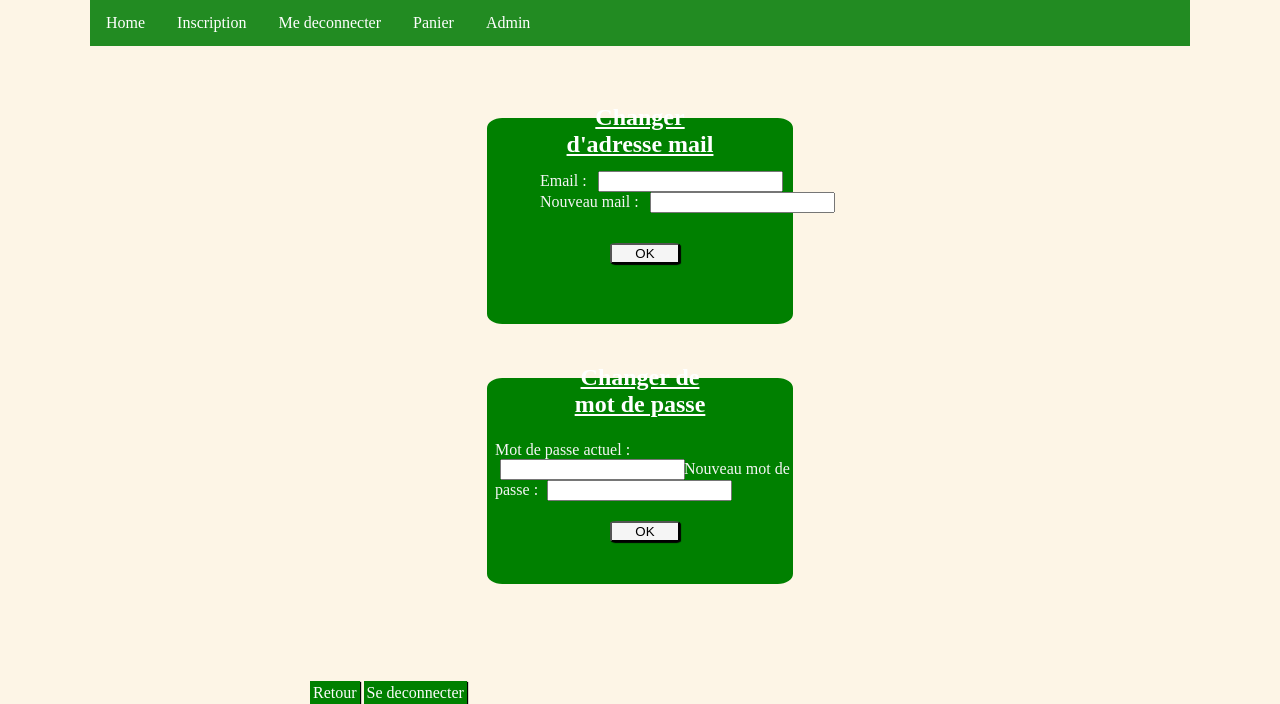
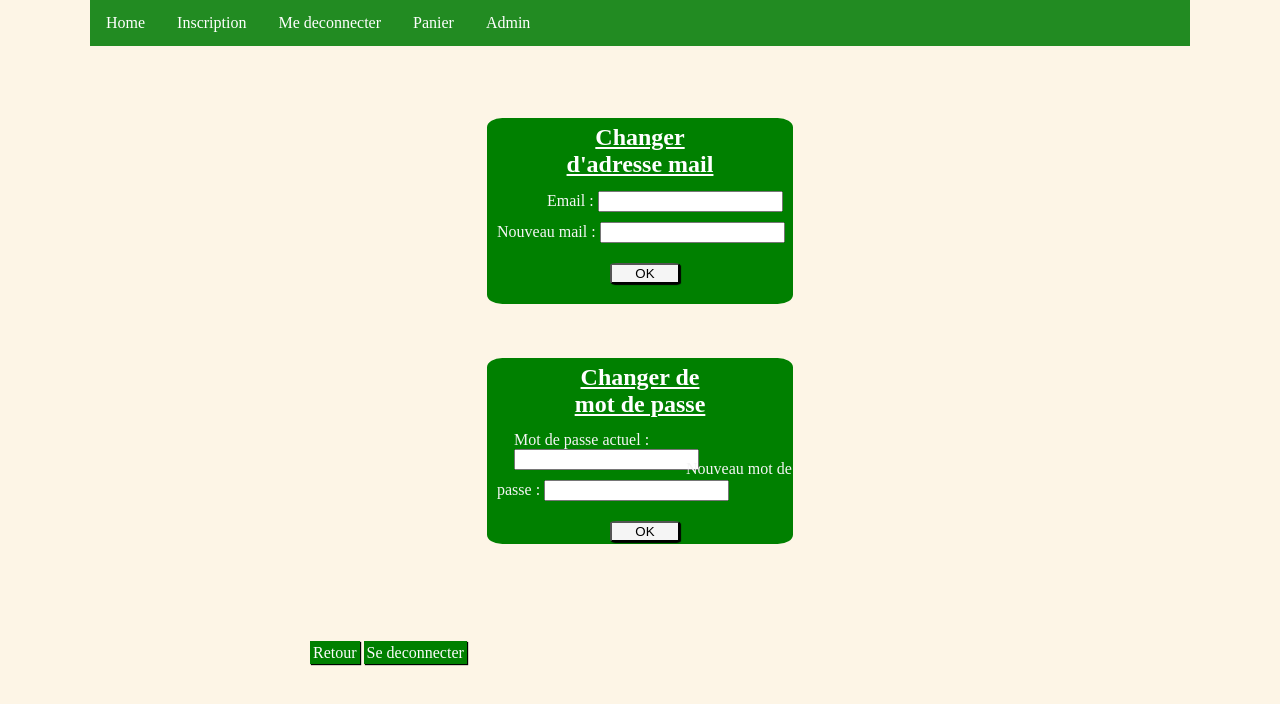
Before and after one commit to Failte21/rush000, a PHP site: page /user_management.php in a window 1280 px wide. Shown: the part 96-800 px from the top of the page. Run offline with PHP 8.4, Linux system fonts and the light colour scheme; the visitor is signed in with stand-in values (Sample User, id 1).

Commit message:
user_management.css

```diff
--- /dev/null
+++ b/dir-css/user_management.css
@@ -0,0 +1,93 @@
+form
+{
+	color: #F5F5F5;
+	position: relative;
+	margin: auto;
+	border: solid;
+	border-color: green;
+	border-radius: 5%;
+	width: 300px;
+	height: 180px;
+	background-color: green;
+}
+
+#title
+{
+	position: relative;
+	z-index: 10;
+	width: 160px;
+	font-size: x-large;
+	text-align: center;
+	margin: auto;
+	top: 60px;
+	color: white;
+	text-decoration: underline;
+}
+
+#retour
+{
+	text-decoration: none;
+	color: rgb(252, 252, 252);
+	position: relative;
+	border-style: solid;
+	text-align: center;
+	top: 100px;
+	right: -220px;
+	border-color: green;
+	background-color: green;
+	box-shadow: 1px 1px 1px #000000;
+}
+
+#submit
+{
+	border-radius: 10%;
+	background-color: #F5F5F5;
+	box-shadow: 1px 1px 1px #000000;
+	position: relative;
+	top: 100px;
+	width: 70px;
+	left: 120px;
+}
+
+#mail
+{
+	position: relative;
+	top: 70px;
+	left: 57px;
+}
+
+#newmail
+{
+	position: relative;
+	top: 80px;
+	left: 7px;
+}
+
+#passwd
+{
+	position: relative;
+	top: 70px;
+	left: 24px;
+}
+
+#newpasswd
+{
+	position: relative;
+	top: 80px;
+	left: 7px;
+}
+
+
+#submit:hover
+{
+	color: #F5F5F5;
+	background-color: green;
+	border-color: green;
+}
+
+#retour:hover
+{
+	background-color: rgb(245, 62, 62);
+	border-color: rgb(245, 62, 62);
+	color: #F5F5F5;
+}
--- a/user_management.php
+++ b/user_management.php
@@ -4,19 +4,19 @@
 <head>
 	<meta charset="UTF-8">
 	<title></title>
-	<link rel="stylesheet" type="text/css" href="dir-css/connect-and-up.css">
+	<link rel="stylesheet" type="text/css" href="dir-css/user_management.css">
 </head>
 <body>
-	<h1 id="se-connecter">Changer d'adresse mail</h1>
+	<h1 id="title">Changer d'adresse mail</h1>
 	<form action="modif_mail.php" method="post">
-		<span id="text-mail">Email : </span><input id="mail" type="email" name="old_mail" required><br>
-		<span id="text-mail">Nouveau mail : </span><input id="mail" type="email" name="new_mail" required><br>
+		<span id="mail" >Email : <input type="email" name="old_mail" required><br></span>
+		<span id="newmail"> Nouveau mail : <input type="email" name="new_mail" required><br></span>
 		<input id="submit" type="submit" name="submit" value="OK"><br>
 	</form>
-	<h1 id="se-connecter">Changer de mot de passe</h1>
+	<h1 id="title">Changer de mot de passe</h1>
 	<form action="modif_pass.php" method="post">
-		<span id="text-passwd">Mot de passe actuel : </span><input id="passwd" type="password" name="old_passwd" reauired>
-		<span id="text-passwd">Nouveau mot de passe : </span><input id="passwd" type="password" name="new_passwd" reauired>
+		<span id="passwd">Mot de passe actuel : <input type="password" name="old_passwd" reauired></span>
+		<span id="newpasswd">Nouveau mot de passe : <input type="password" name="new_passwd" reauired></span>
 		<input id="submit" type="submit" name="submit" value="OK"><br>
 	</form>
 	<a id="retour" href="/rush00/index.php">Retour</a>
```
